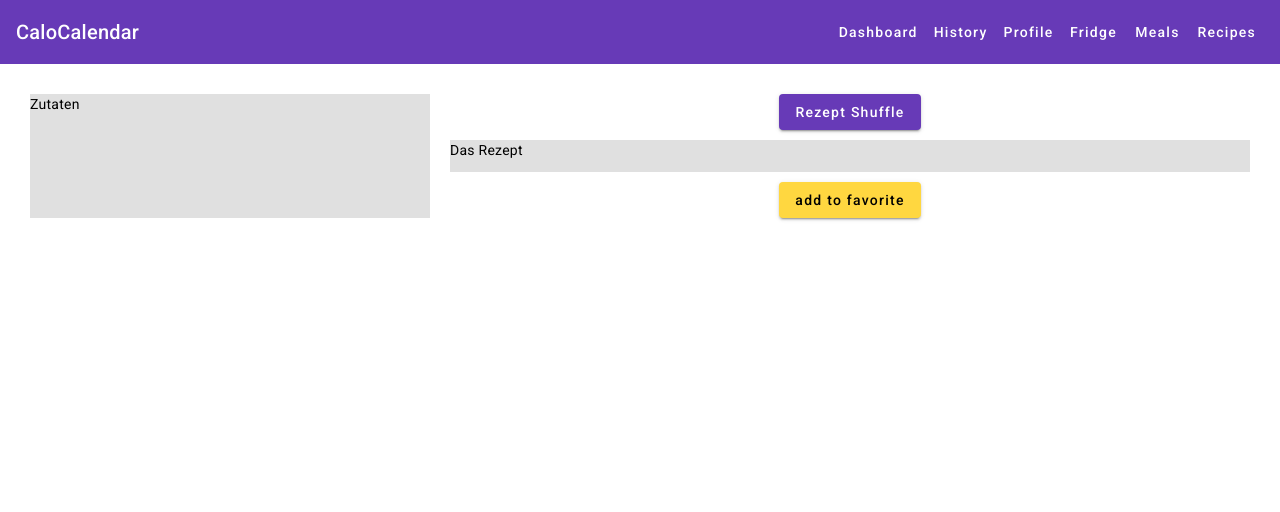
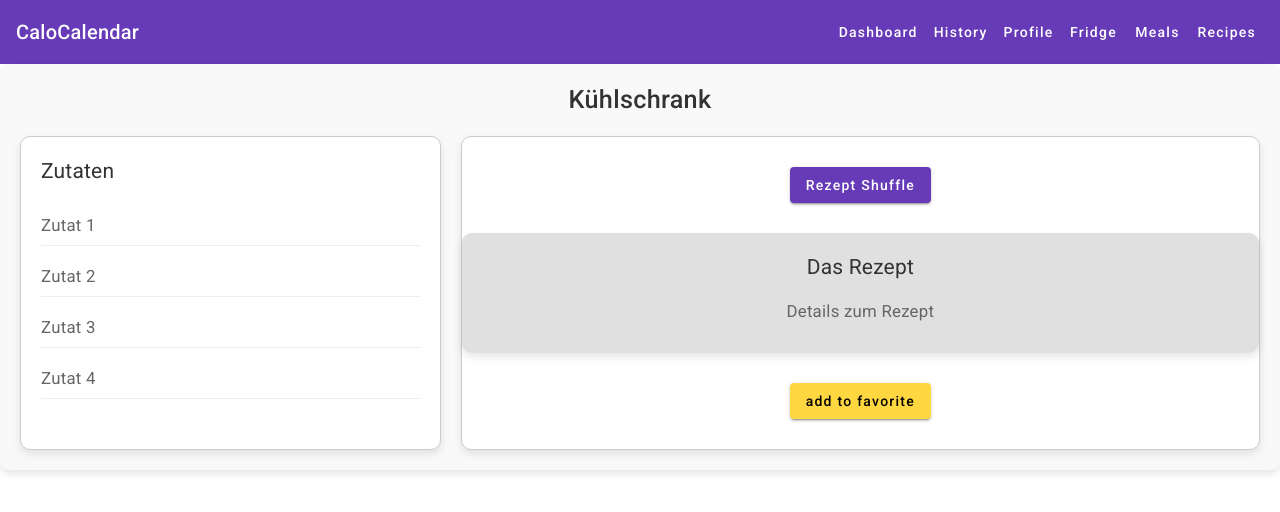
Before and after one commit to JoghurtCode/CaloCalendar, an Angular app in the folder frontend/: page /fridge in a window 1280 px wide. Shown: the top 512 px of the page. Built offline with nearby package versions, Linux system fonts and the light colour scheme.

Commit message:
Add Html Page 3 "fridge"

```diff
--- a/frontend/src/app/fridge/fridge.component.css
+++ b/frontend/src/app/fridge/fridge.component.css
@@ -1,13 +1,33 @@
 .fridge-container {
+  padding: 20px;
+  background-color: #f9f9f9;
+  border-radius: 10px;
+  box-shadow: 0 4px 8px rgba(0, 0, 0, 0.1);
+}
+
+.fridge-container h2 {
+  text-align: center;
+  margin-bottom: 20px;
+  font-size: 1.8em;
+  color: #333;
+}
+
+.content {
   display: flex;
-  justify-content: space-around;
+  justify-content: space-between;
+}
+
+.ingredients, .recipe-section {
+  background-color: #fff;
+  border: 1px solid #ccc;
+  border-radius: 10px;
   padding: 20px;
+  box-shadow: 0 4px 8px rgba(0, 0, 0, 0.1);
 }
 
 .ingredients {
   flex: 1;
-  margin: 10px;
-  background-color: #e0e0e0;
+  margin-right: 20px;
 }
 
 .recipe-section {
@@ -15,12 +35,38 @@
   display: flex;
   flex-direction: column;
   align-items: center;
-  margin: 10px;
+}
+
+.ingredients h3, .recipe-section h3 {
+  margin-bottom: 20px;
+  font-size: 1.5em;
+  color: #333;
+}
+
+.ingredient-item {
+  margin: 10px 0;
+  border-bottom: 1px solid #eee;
+  padding: 10px 0;
+  font-size: 1.2em;
+  color: #666;
 }
 
 .recipe-display {
   flex: 1;
   width: 100%;
   background-color: #e0e0e0;
+  margin: 20px 0;
+  padding: 20px;
+  border-radius: 10px;
+  box-shadow: 0 4px 8px rgba(0, 0, 0, 0.1);
+  text-align: center;
+}
+
+.recipe-display p {
+  font-size: 1.2em;
+  color: #666;
+}
+
+button {
   margin: 10px 0;
 }
--- a/frontend/src/app/fridge/fridge.component.html
+++ b/frontend/src/app/fridge/fridge.component.html
@@ -1,12 +1,20 @@
 <div class="fridge-container">
+  <h2>Kühlschrank</h2>
+  <div class="content">
     <div class="ingredients">
-    <p>Zutaten</p>
+      <h3>Zutaten</h3>
+      <div class="ingredient-item">Zutat 1</div>
+      <div class="ingredient-item">Zutat 2</div>
+      <div class="ingredient-item">Zutat 3</div>
+      <div class="ingredient-item">Zutat 4</div>
     </div>
     <div class="recipe-section">
       <button mat-raised-button color="primary">Rezept Shuffle</button>
       <div class="recipe-display">
-      <p>Das Rezept</p>
+        <h3>Das Rezept</h3>
+        <p>Details zum Rezept</p>
       </div>
       <button mat-raised-button color="accent">add to favorite</button>
     </div>
   </div>
+</div>
```
Lines whose indentation alone changed are shown as unchanged.
